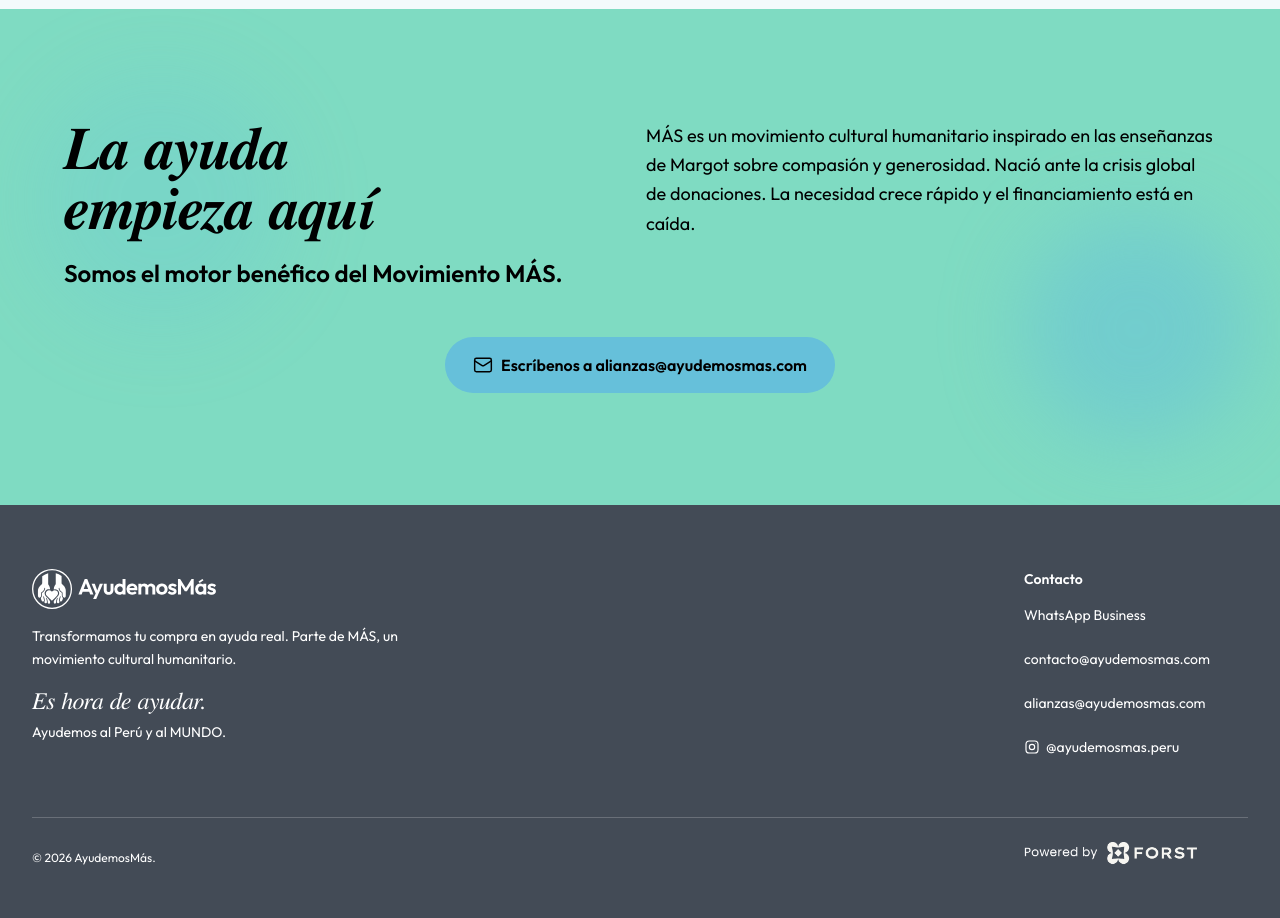
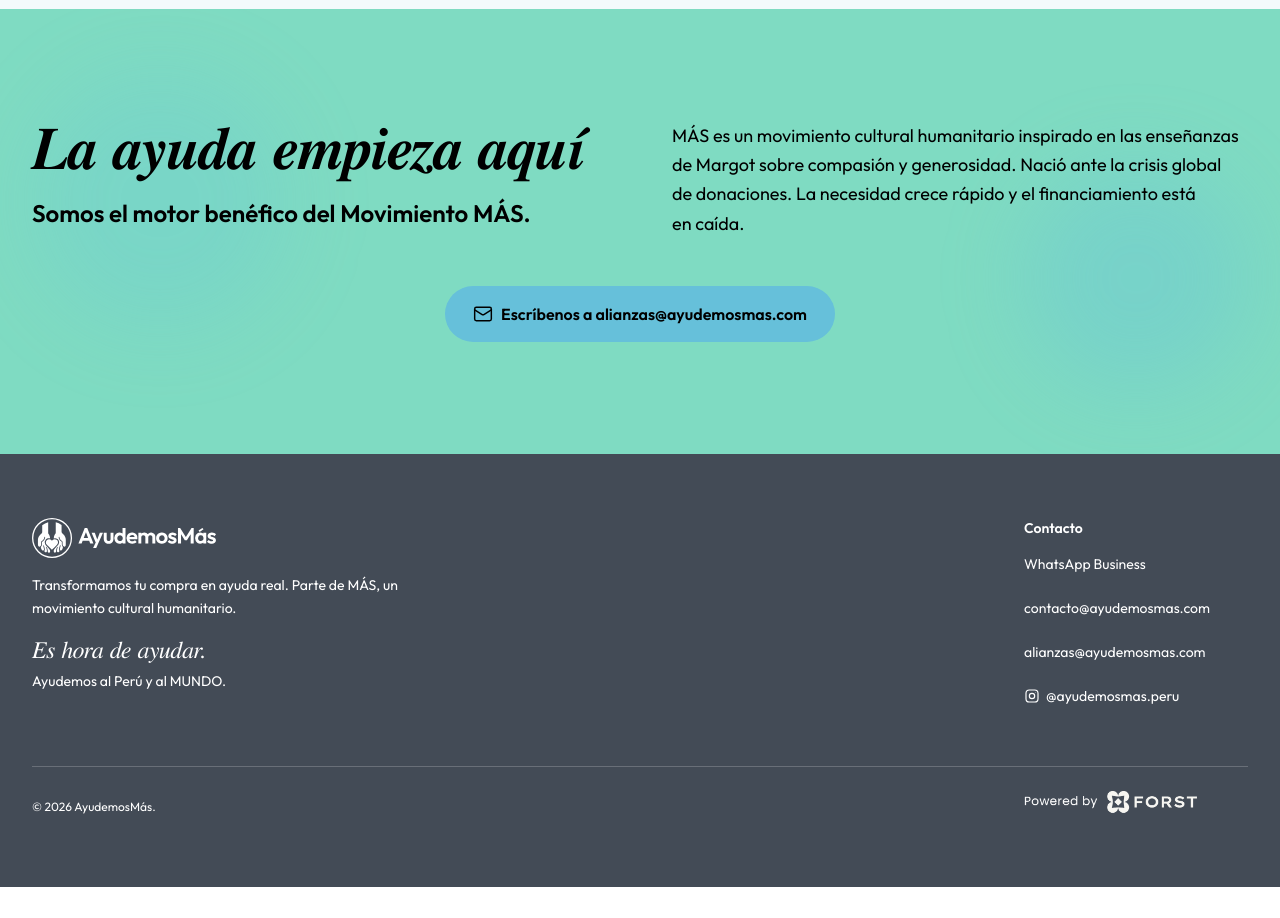
Before and after one commit to ForstDev/PAM_LP, a Next.js app: page / in a window 1280 px wide. Shown: the part 6260-7178 px from the top of the page. After the commit the page ends 7147 px from the top, so only its background shows below. Built offline with nearby package versions, Linux system fonts and the light colour scheme.

Commit message:
CTA FINAL

```diff
--- a/src/components/sections/FinalCta.tsx
+++ b/src/components/sections/FinalCta.tsx
@@ -6,15 +6,15 @@ import { site } from "@/lib/site";
 import { Reveal } from "@/components/Reveal";
 import { GlowOrb } from "@/components/GlowOrb";
 
-// Texto alineado a la izquierda y con ancho de línea de ~60 caracteres: los
-// párrafos centrados y largos se leen peor que los alineados a un borde.
+// CTA final en dos columnas al ancho del resto de secciones (márgenes iguales); el botón va centrado debajo.
 export function FinalCta() {
   return (
     <section className="relative isolate overflow-hidden bg-verde px-4 py-20 sm:px-6 sm:py-28 lg:px-8">
       <GlowOrb className="left-8 top-16 h-56 w-56 bg-celeste/20 blur-2xl sm:h-64 sm:w-64" />
-      <GlowOrb className="bottom-16 right-8 h-48 w-48 bg-celeste/50 blur-2xl sm:h-56 sm:w-56" />
+      <GlowOrb className="bottom-16 right-8 h-48 w-48 bg-celeste/30 blur-2xl sm:h-56 sm:w-56" />
 
-      <div className="relative mx-auto grid max-w-[72rem] gap-10 lg:grid-cols-[1fr_1.1fr] lg:items-start lg:gap-16">
+      <div className="relative mx-auto max-w-[84rem]">
+        <div className="grid gap-8 lg:grid-cols-2 lg:items-start lg:gap-16">
           <Reveal>
             <h2 className="leading-tight">
               <span className="text-impact block text-balance text-4xl font-bold sm:text-6xl">
@@ -26,8 +26,8 @@ export function FinalCta() {
             </h2>
           </Reveal>
 
-        <Reveal delay={0.1}>
-          <p className="max-w-[60ch] text-lg leading-relaxed text-foreground">
+          <Reveal delay={0.1} className="lg:justify-self-end">
+            <p className="max-w-[60ch] text-pretty text-lg leading-relaxed text-foreground">
               MÁS es un movimiento cultural humanitario inspirado en las
               enseñanzas de Margot sobre compasión y generosidad. Nació ante la
               crisis global de donaciones. La necesidad crece rápido y el
@@ -37,7 +37,7 @@ export function FinalCta() {
         </div>
 
         <Reveal delay={0.15}>
-        <div className="relative mt-12 flex justify-center">
+          <div className="mt-12 flex justify-center">
             <m.a
               href={`mailto:${site.alliancesEmail}`}
               whileHover={{ scale: 1.04 }}
@@ -49,6 +49,7 @@ export function FinalCta() {
             </m.a>
           </div>
         </Reveal>
+      </div>
     </section>
   );
 }
```
Lines whose indentation alone changed are shown as unchanged.
